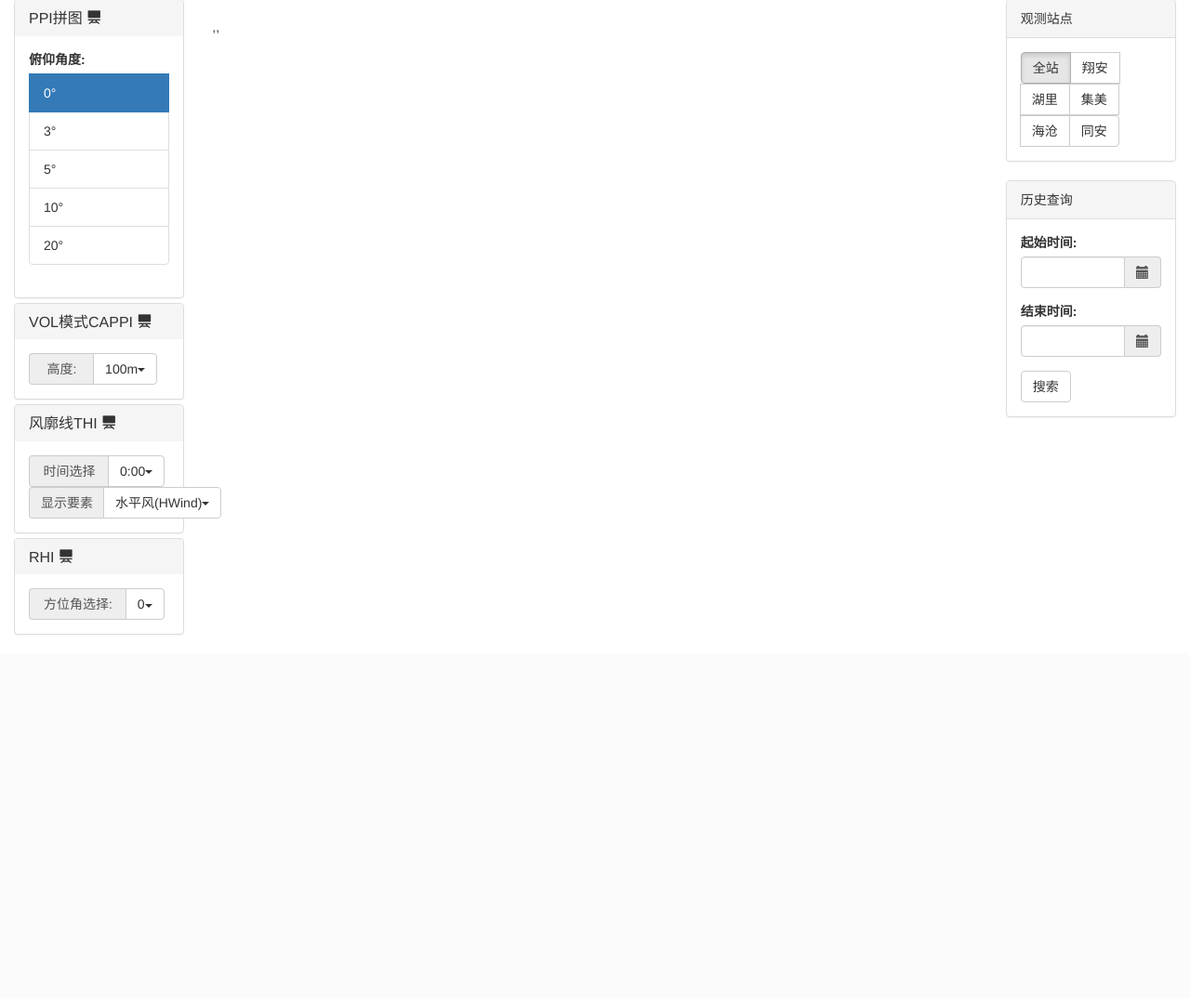
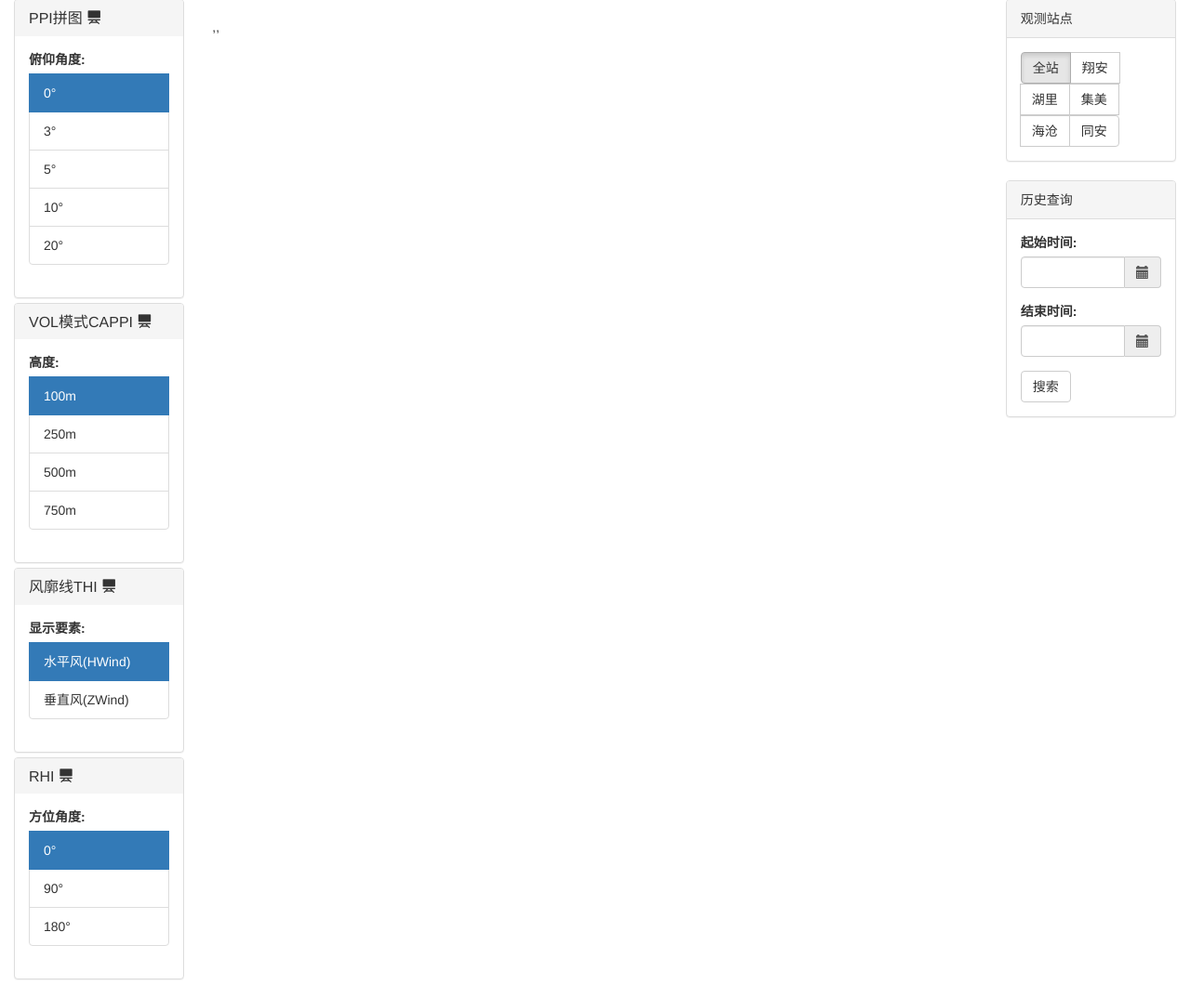
Before and after one commit to TheWrangler/WindOnWeb, a Django app: page /WindServer/lidar/ in a window 1280 px wide. Shown: the part 111-1185 px from the top of the page at 93% size. Before the commit the page ends 794 px from the top, so only its background shows below. Run offline with Django 3.2, Linux system fonts and the light colour scheme.

Commit message:
修改了左侧边栏显示 改为搜索响应

```diff
--- a/WindServer/static/js/lidar.js
+++ b/WindServer/static/js/lidar.js
@@ -1,11 +1,27 @@
-function search_ppi_from_ele(ele)
+function search_ppi()
 {
+	var ele = $("#ele-list-group .active").text();
+	ele = ele.substring(0,ele.length-1);
     var station = $("#city-btn-group .active").text();
     var start_dt = $("#datetimepick_start").find("input").val();
     var end_dt = $("#datetimepick_end").find("input").val();
 
 	var hostname = window.location.hostname;
     var url = "http://" + hostname + ":8000/WindServer/lidar/" + "ppi/" + ele + "/" + station + "/" + start_dt + "/" + end_dt + "/";
+
+	window.location.href = url;
+}
+
+function search_cappi()
+{
+	var hei = $("#hei-list-group .active").text();
+	hei = hei.substring(0,hei.length-1);
+    var station = $("#city-btn-group .active").text();
+    var start_dt = $("#datetimepick_start").find("input").val();
+    var end_dt = $("#datetimepick_end").find("input").val();
+
+	var hostname = window.location.hostname;
+    var url = "http://" + hostname + ":8000/WindServer/lidar/" + "cappi/" + hei + "/" + station + "/" + start_dt + "/" + end_dt + "/";
 
 	window.location.href = url;
 }
@@ -25,6 +41,18 @@ $(function(){
         $(this).addClass("active").siblings().removeClass("active");
     });
 
+	$('#hei-list-group .list-group-item').click(function(){
+		$(this).addClass("active").siblings().removeClass("active");
+	});
+
+	$('#dis-list-group .list-group-item').click(function(){
+		$(this).addClass("active").siblings().removeClass("active");
+	});
+
+	$('#azi-list-group .list-group-item').click(function(){
+		$(this).addClass("active").siblings().removeClass("active");
+	});
+
 	$('#city-btn-group .btn').click(function() {
         $(this).addClass("active").siblings().removeClass("active");
     });
--- a/WindServer/templates/lidar.html
+++ b/WindServer/templates/lidar.html
@@ -75,11 +75,6 @@
                     <div class="panel-body">
                         <div class="list-group" id ="ele-list-group">
                             <label>俯仰角度:</label>
-                            <!--<a href="javascript:;" onclick = "search_ppi_from_ele(0);return false" class="list-group-item active">0&deg</a>
-                            <a href="javascript:;" onclick = "search_ppi_from_ele(3);return false" class="list-group-item">3&deg</a>
-                            <a href="javascript:;" onclick = "search_ppi_from_ele(5);return false" class="list-group-item">5&deg</a>
-                            <a href="javascript:;" onclick = "search_ppi_from_ele(10);return false" class="list-group-item">10&deg</a>
-                            <a href="javascript:;" onclick = "search_ppi_from_ele(20);return false" class="list-group-item">20&deg</a>-->
 							<li class="list-group-item active">0&deg</li>
                             <li class="list-group-item">3&deg</li>
                             <li class="list-group-item">5&deg</li>
@@ -98,17 +93,12 @@
                 </div>
                 <div id="collapseTwo" class="pane-collapse collapse in" role="tabpanel" aria-labelledby="headingTwo">
                     <div class="panel-body">
-                        <div class="input-group">
-                            <span class="input-group-addon" id="heigh_select">高度:</span>
-                            <div class="input-group-btn">
-                                <button type="button" class="btn btn-default dropdown-toggle" data-toggle="dropdown" aria-haspopup="true" aria-expanded="false" aria-describedby="heigh-select">100m<span class="caret"></span></button>
-                                <ul class="dropdown-menu">
-                                    <li><a href="#">100m</a></li>
-                                    <li><a href="#">250m</a></li>
-                                    <li><a href="#">500m</a></li>
-                                    <li><a href="#">750m</a></li>
-                                </ul>
-                            </div>
+                        <div class="list-group" id="hei-list-group">
+							<label>高度:</label>
+                            <li class="list-group-item active">100m</li>
+                            <li class="list-group-item">250m</li>
+                            <li class="list-group-item">500m</li>
+                            <li class="list-group-item">750m</li>
                         </div>
                     </div>
                 </div>
@@ -122,26 +112,11 @@
                 </div>
                 <div id="collapseThree" class="pane-collapse collapse in" role="tabpanel" aria-labelledby="headingThree">
                     <div class="panel-body">
-                        <div class="input-group">
-                            <span class="input-group-addon" id="time_select">时间选择</span>
-                            <div class="input-group-btn">
-                                <button type="button" class="btn btn-default dropdown-toggle" data-toggle="dropdown" aria-haspopup="true" aria-expanded="false" aria-describedby="time_select">0:00<span class="caret"></span></button>
-                                <ul class="dropdown-menu">
-                                    <li><a href="#">0:00</a></li>
-                                    <li><a href="#">1:00</a></li>
-                                </ul>
-                            </div>
-                        </div>
-                        <div class="input-group">
-                            <span class="input-group-addon" id="dis_select">显示要素</span>
-                            <div class="input-group-btn">
-                                <button type="button" class="btn btn-default dropdown-toggle" data-toggle="dropdown" aria-haspopup="true" aria-expanded="false" aria-describedby="dis_select">水平风(HWind)<span class="caret"></span></button>
-                                <ul class="dropdown-menu">
-                                    <li><a href="#">水平风(HWind)</a></li>
-                                    <li><a href="#">垂直风(ZWind)</a></li>
-                                </ul>
-                            </div>
-                        </div>
+                        <div class="list-group" id="dis-list-group">
+							<label>显示要素:</label>
+                            <li class="list-group-item active">水平风(HWind)</li>
+                            <li class="list-group-item">垂直风(ZWind)</li>
+                    	</div>
                     </div>
                 </div>
             </div>
@@ -154,17 +129,12 @@
                 </div>
                 <div id="collapseFour" class="pane-collapse collapse in" role="tabpanel" aria-labelledby="headingFour">
                     <div class="panel-body">
-                            <div class="input-group">
-                                <span class="input-group-addon" id="azi_select">方位角选择:</span>
-                                <div class="input-group-btn">
-                                    <button type="button" class="btn btn-default dropdown-toggle" data-toggle="dropdown" aria-haspopup="true" aria-expanded="false" aria-describedby="azi_select">0<span class="caret"></span></button>
-                                    <ul class="dropdown-menu">
-                                        <li><a href="#">0</a></li>
-                                        <li><a href="#">90</a></li>
-                                        <li><a href="#">180</a></li>
-                                    </ul>
-                                </div>
-                            </div>
+                        <div class="list-group" id="azi-list-group">
+							<label>方位角度:</label>
+                            <li class="list-group-item active">0&deg</li>
+                            <li class="list-group-item">90&deg</li>
+                            <li class="list-group-item">180&deg</li>
+                        </div>
                     </div>
                 </div>
             </div>
@@ -181,12 +151,6 @@
             <div class="panel-heading">观测站点</div>
             <div class="panel-body">
                 <div class="btn-group" role="group" id="city-btn-group">
-            		<!--<button type="button" class="btn btn-default active" onclick="search_from_city('全站')">全站</button>
-					<button type="button" class="btn btn-default" onclick="search_from_city('翔安')">翔安</button>
-					<button type="button" class="btn btn-default" onclick="search_from_city('湖里')">湖里</button>
-					<button type="button" class="btn btn-default" onclick="search_from_city('集美')">集美</button>
-					<button type="button" class="btn btn-default" onclick="search_from_city('海沧')">海沧</button>
-					<button type="button" class="btn btn-default" onclick="search_from_city('同安')">同安</button>-->
 					<button type="button" class="btn btn-default active"">全站</button>
 					<button type="button" class="btn btn-default">翔安</button>
 					<button type="button" class="btn btn-default">湖里</button>
@@ -218,7 +182,7 @@
                             </span>
                         </div>
                     </div>
-                    <button type="submit" class="btn btn-default">搜索</button>
+                    <button type="button" class="btn btn-default" onclick="search_ppi()">搜索</button>
                 </form>
             </div>
         </div>
--- a/WindServer/urls.py
+++ b/WindServer/urls.py
@@ -8,4 +8,5 @@ urlpatterns = [
     path('index/',views.index,name='index'),
     path('lidar/',views.lidar,name='lidar'),
     path('lidar/ppi/<int:ele>/<station>/<start_dt>/<end_dt>/',views.lidar_ppi,name='lidar_ppi'),
+    path('lidar/cappi/<int:hei>/<station>/<start_dt>/<end_dt>/',views.lidar_ppi,name='lidar_ppi'),
      ]
```
Also changed, not shown: WindServer/models.py (+0 -23 lines), WindServer/migrations/0003_cappi.py (added), db.sqlite3, 1 other file.
